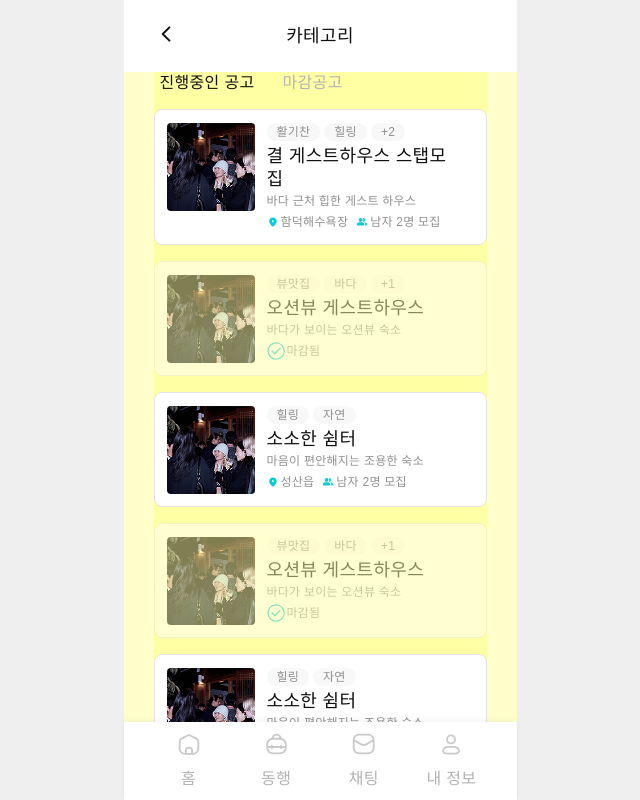
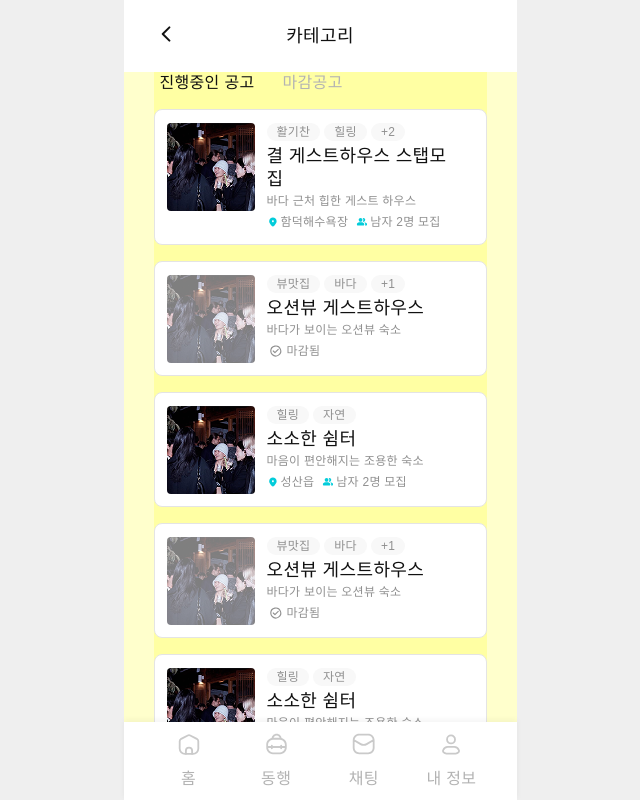
Before and after one commit to hoon-hoon/OlleStaff-web, a React (Vite) app: page /staff/guesthouse/category in a window 1280 px wide. Shown: the whole page, without its empty margins (320-960 px from the left). Built offline with nearby package versions, Linux system fonts and the light colour scheme.

Commit message:
style: 후기관리 댓글 추가 스타일 수정

```diff
--- a/src/components/GuesthouseList/GuesthouseListItem.tsx
+++ b/src/components/GuesthouseList/GuesthouseListItem.tsx
@@ -20,8 +20,8 @@
     };
 
     return (
-        <Card onClick={handleClick} $closed={closed}>
-            <ImageWrapper>
+        <Card onClick={handleClick}>
+            <ImageWrapper $closed={closed}>
                 <StyledImage src={imageUrl} alt={title} />
             </ImageWrapper>
             <ContentWrapper>
@@ -42,7 +42,7 @@
                 <Footer>
                     {closed ? (
                         <IconText>
-                            <img src="/icons/check.svg" alt="마감됨" width={18} height={18} />
+                            <img src="/icons/check_gray.svg" alt="마감됨" width={18} height={18} />
                             <Text.Body3 color="Gray4" style={{ marginTop: "1px" }}>
                                 마감됨
                             </Text.Body3>
@@ -69,24 +69,25 @@
     );
 };
 
-const Card = styled.div<{ $closed: boolean }>`
+const Card = styled.div`
     display: flex;
     gap: 12px;
     padding: 13px 30px 12px 12px;
     border: 1px solid ${({ theme }) => theme.color.Gray1};
     border-radius: 8px;
     background-color: white;
-    opacity: ${({ $closed }) => ($closed ? 0.5 : 1)};
-    pointer-events: ${({ $closed }) => ($closed ? "none" : "auto")};
+
     cursor: pointer;
 `;
 
-const ImageWrapper = styled.div`
+const ImageWrapper = styled.div<{ $closed: boolean }>`
     width: 88px;
     height: 88px;
     flex-shrink: 0;
     border-radius: 4px;
     overflow: hidden;
+    opacity: ${({ $closed }) => ($closed ? 0.5 : 1)};
+    pointer-events: ${({ $closed }) => ($closed ? "none" : "auto")};
 `;
 
 const StyledImage = styled.img`
--- a/src/components/ReviewList/ReviewListItem.tsx
+++ b/src/components/ReviewList/ReviewListItem.tsx
@@ -40,7 +40,7 @@
             <ContentWrapper>
                 <UserWrapper>
                     <Text.Body2_1>{review.nickName}님</Text.Body2_1>
-                    <img src="/icons/fullStar.svg" alt="별" />
+                    <img src="/icons/fullStar.svg" alt="별" style={{ width: "15px" }} />
                     <Text.Body2_1>{review.rating}</Text.Body2_1>
                 </UserWrapper>
 
```
Also changed, not shown: public/icons/check_gray.svg (added).
